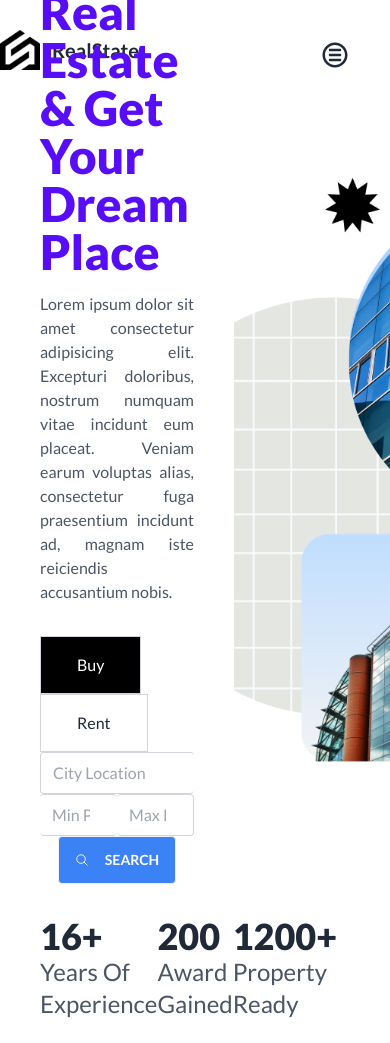
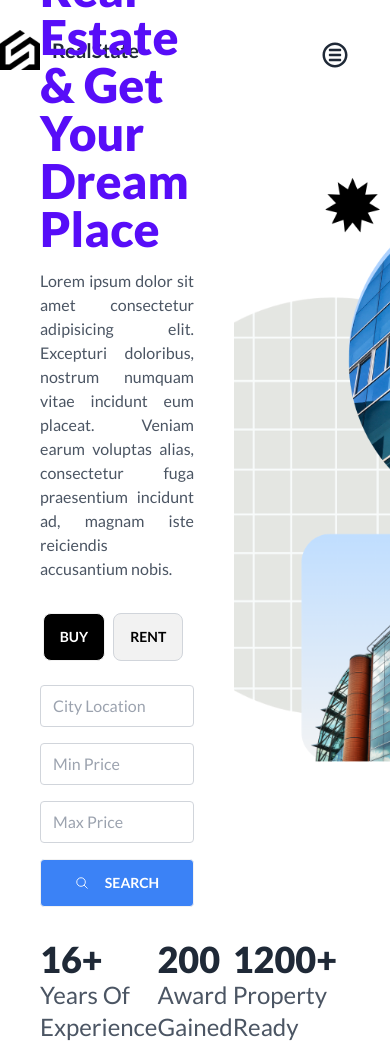
Before and after one commit to AshikurZaman01/Real-Estate-App-UI, a React (Vite) app: page / in a window 390 px wide. Before the commit the page ends 1020 px from the top, so only its background shows below. Built offline with nearby package versions, Linux system fonts and the light colour scheme.

Commit message:
make responsive in searchBar

```diff
--- a/src/Components/Pages/Navbar/Hero Section/SearchBar.jsx
+++ b/src/Components/Pages/Navbar/Hero Section/SearchBar.jsx
@@ -1,7 +1,7 @@
 import { useState } from "react";
 import { IoSearchOutline } from "react-icons/io5";
+
 const SearchBar = () => {
-
     const btnType = ["Buy", "Rent"];
     const [type, setType] = useState("Buy");
 
@@ -10,29 +10,31 @@ const SearchBar = () => {
         console.log("Form submitted");
     };
 
-
     return (
-        <div className="my-8 ">
-
-            <div className="type">
-                {
-                    btnType.map((btn, indx) => (
-                        <button key={indx} onClick={() => setType(btn)} className={`${btn === type ? 'bg-black text-white border border-gray-300 ' : "border border-gray-300 "}`}>{btn}</button>
-                    ))
-                }
+        <div className="my-8 sm:px-4 md:px-8 lg:px-12 xl:px-16">
+            <div className="flex flex-wrap items-center justify-center sm:justify-start">
+                {btnType.map((btn, indx) => (
+                    <button
+                        key={indx}
+                        onClick={() => setType(btn)}
+                        className={`btn ${btn === type ? "bg-black text-white hover:text-blue-600" : "text-black border border-gray-300"} mr-2 mb-2 sm:mb-0`}
+                    >
+                        {btn}
+                    </button>
+                ))}
             </div>
 
-            <form onSubmit={handleSubmit} className="grid grid-cols-4  ">
-                <div className="col-span-4 sm:col-span-1">
+            <form onSubmit={handleSubmit} className="grid grid-cols-1 sm:grid-cols-4 gap-4 mt-4">
+                <div className="col-span-1 sm:col-span-2">
                     <input
                         id="location"
                         type="text"
                         name="location"
                         placeholder="City Location"
-                        className="w-full border border-r-0 border-gray-300 outline-none rounded px-3 py-2"
+                        className="w-full border border-gray-300 outline-none rounded px-3 py-2"
                     />
                 </div>
-                <div className="col-span-2 sm:col-span-1">
+                <div className="col-span-1 sm:col-span-1">
                     <input
                         id="minPrice"
                         type="number"
@@ -40,10 +42,10 @@ const SearchBar = () => {
                         placeholder="Min Price"
                         min={0}
                         max={100000}
-                        className="w-full border border-l-0 border-r-0 border-gray-300 outline-none rounded px-3 py-2"
+                        className="w-full border border-gray-300 outline-none rounded px-3 py-2"
                     />
                 </div>
-                <div className="col-span-2 sm:col-span-1">
+                <div className="col-span-1 sm:col-span-1">
                     <input
                         id="maxPrice"
                         type="number"
@@ -51,20 +53,19 @@ const SearchBar = () => {
                         placeholder="Max Price"
                         min={0}
                         max={100000}
-                        className="w-full border border-l-0 outline-none border-gray-300 rounded px-3 py-2"
+                        className="w-full border border-gray-300 outline-none rounded px-3 py-2"
                     />
                 </div>
-                <div className="col-span-4 sm:col-span-1 flex items-center justify-center">
+                <div className="col-span-1 sm:col-span-1 flex items-center justify-center">
                     <button
                         type="submit"
-                        className="btn btn-md bg-blue-500 hover:bg-blue-700 text-white font-bold py-2 px-4 rounded"
+                        className="btn btn-md bg-blue-500 hover:bg-blue-700 text-white font-bold py-2 px-4 rounded w-full"
                     >
                         <IoSearchOutline className="inline-block mr-2" />
                         Search
                     </button>
                 </div>
             </form>
-
         </div>
     );
 };
```
